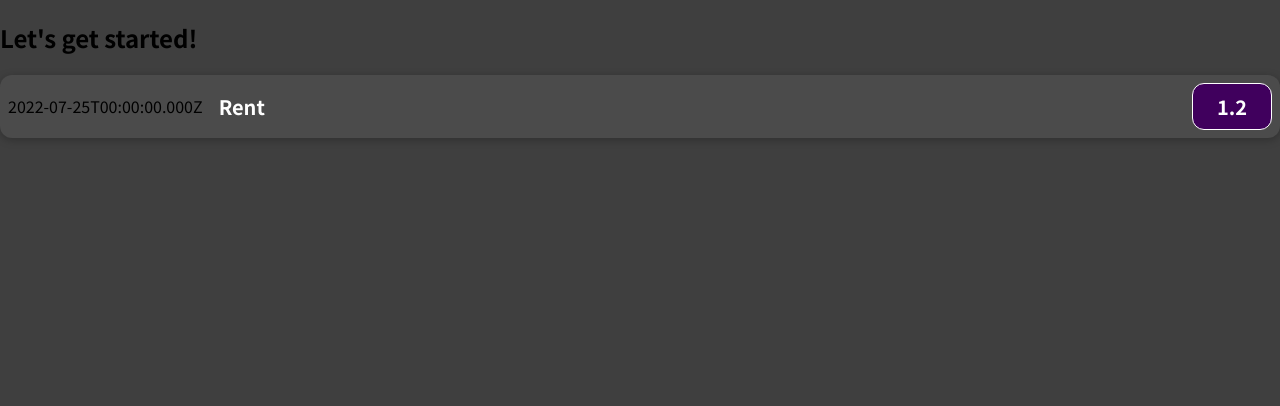
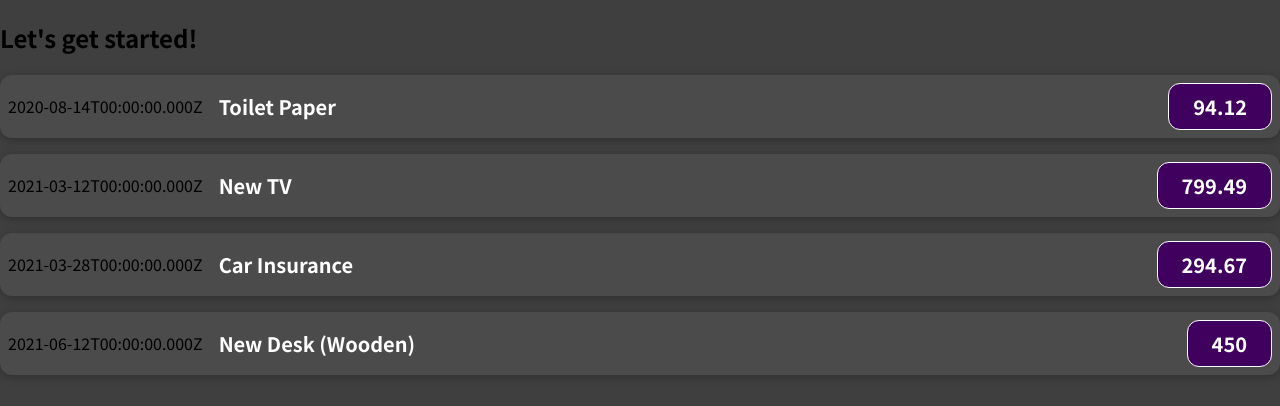
Before and after one commit to oanskyy/react-expense-tracker, a JavaScript app: page / in a window 1280 px wide. Shown: the top 406 px of the page. Built offline with nearby package versions, Linux system fonts and the light colour scheme.

Commit message:
Pass data via Props

```diff
--- a/src/App.js
+++ b/src/App.js
@@ -1,10 +1,30 @@
 import ExpenseItem from "./components/ExpenseItem";
+import { expenses } from "./Expenses";
 
 function App() {
   return (
     <div>
       <h2>Let's get started!</h2>
-      <ExpenseItem />
+      <ExpenseItem
+        title={expenses[0].title}
+        date={expenses[0].date}
+        amount={expenses[0].amount}
+      />
+      <ExpenseItem
+        title={expenses[1].title}
+        date={expenses[1].date}
+        amount={expenses[1].amount}
+      />
+      <ExpenseItem
+        title={expenses[2].title}
+        date={expenses[2].date}
+        amount={expenses[2].amount}
+      />
+      <ExpenseItem
+        title={expenses[3].title}
+        date={expenses[3].date}
+        amount={expenses[3].amount}
+      />
     </div>
   );
 }
--- /dev/null
+++ b/src/Expenses.js
@@ -0,0 +1,23 @@
+
+
+export const expenses = [
+  {
+    id: "e1",
+    title: "Toilet Paper",
+    amount: 94.12,
+    date: new Date(2020, 7, 14),
+  },
+  { id: "e2", title: "New TV", amount: 799.49, date: new Date(2021, 2, 12) },
+  {
+    id: "e3",
+    title: "Car Insurance",
+    amount: 294.67,
+    date: new Date(2021, 2, 28),
+  },
+  {
+    id: "e4",
+    title: "New Desk (Wooden)",
+    amount: 450,
+    date: new Date(2021, 5, 12),
+  },
+];
--- a/src/components/ExpenseItem.js
+++ b/src/components/ExpenseItem.js
@@ -1,16 +1,16 @@
 import "./ExpenseItem.css";
 
-function ExpenseItem() {
-  const expenseDate = new Date(2022, 6, 25);
-  const expenseTitle = "Rent";
-  const expenseAmount = 1.2;
+function ExpenseItem(props) {
+  // const expenseDate = new Date(2022, 6, 25);
+  // const expenseTitle = "Rent";
+  // const expenseAmount = 1.2;
 
   return (
     <div className="expense-item">
-      <div>{expenseDate.toISOString()}</div>
+      <div>{props.date.toISOString()}</div>
       <div className="expense-item__description">
-        <h2>{expenseTitle}</h2>
-        <div className="expense-item__price">{expenseAmount}</div>
+        <h2>{props.title}</h2>
+        <div className="expense-item__price">{props.amount}</div>
       </div>
     </div>
   );
```
Also changed, not shown: 1 other file (tests, documents, lock files or other folders).
